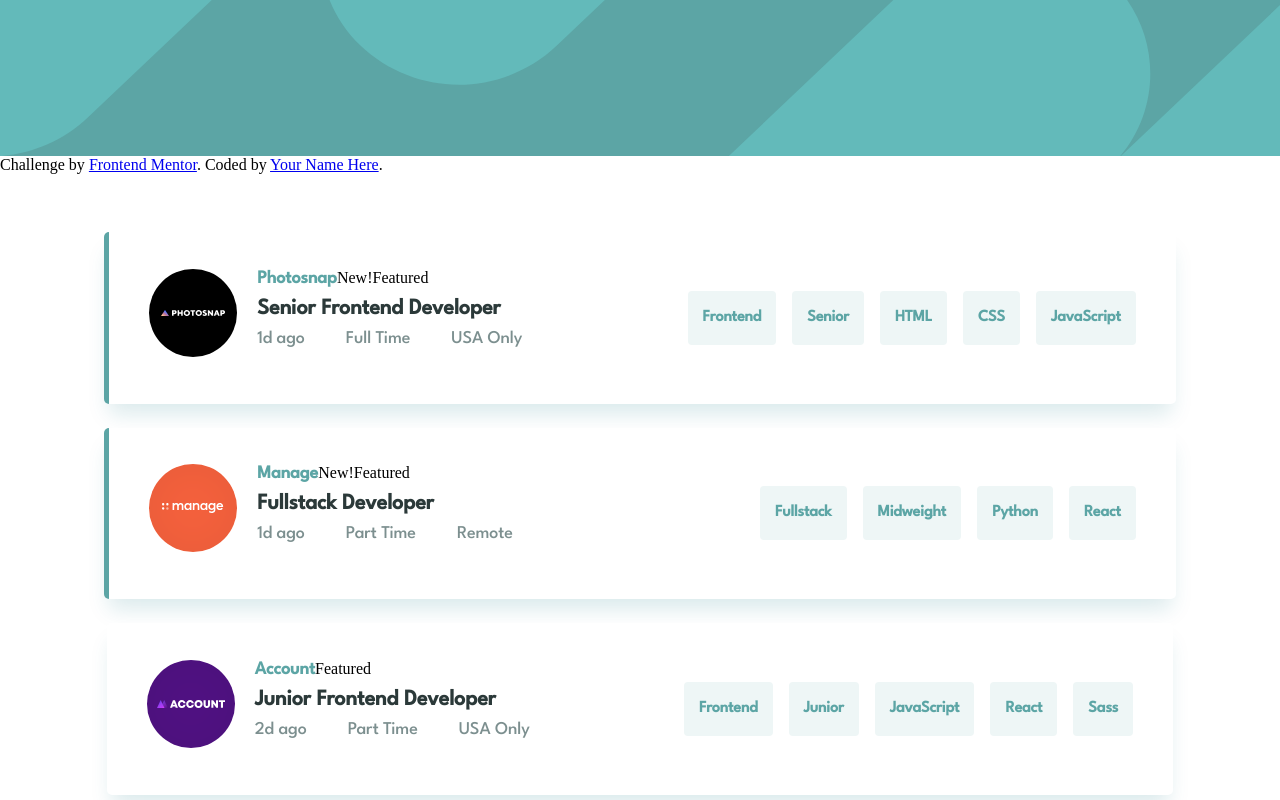
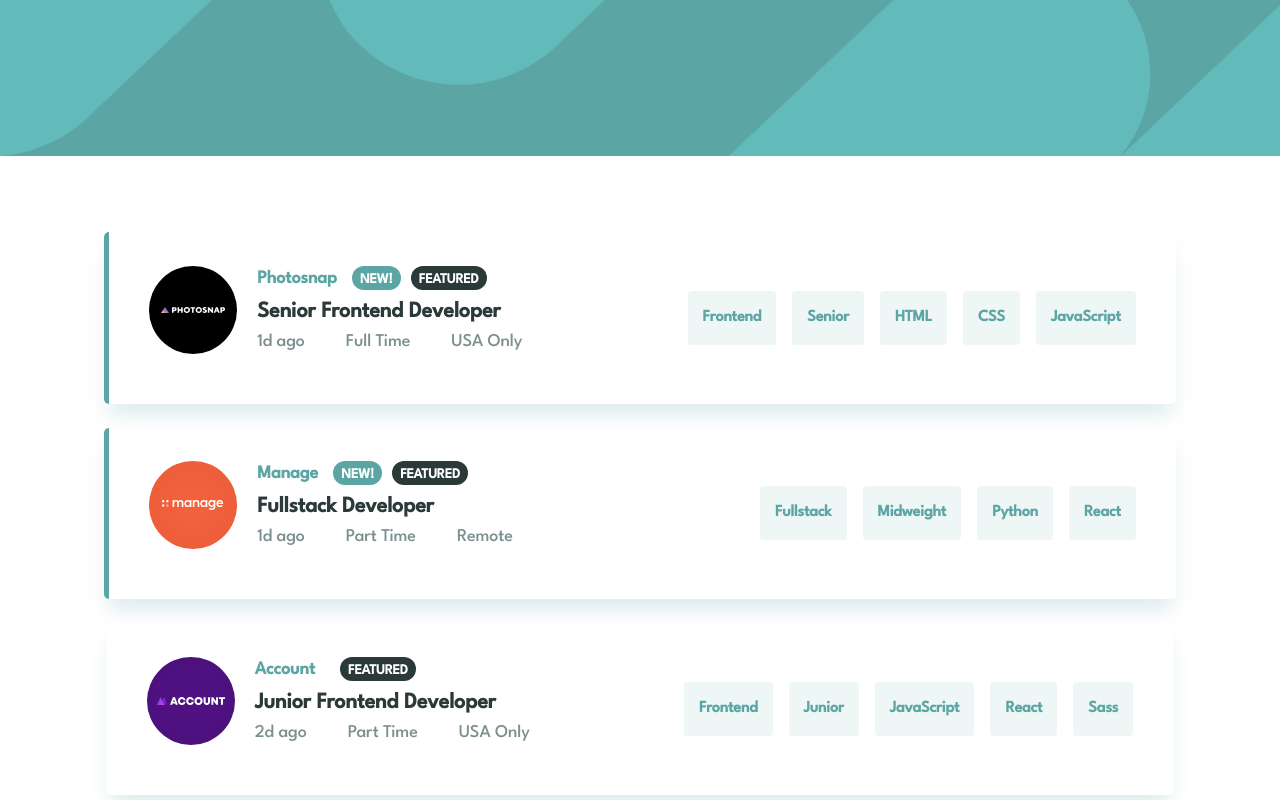
Before and after one commit to Aaron-Segbefia/Job-Listing-with-filtering, a website: page index.html in a window 1280 px wide. Shown: the top 800 px of the page. Drawn offline with Linux system fonts and the light colour scheme.

Commit message:
added some changes

```diff
--- a/index.html
+++ b/index.html
@@ -36,8 +36,8 @@
 
 
   <div class="attribution">
-    Challenge by <a href="https://www.frontendmentor.io?ref=challenge" target="_blank">Frontend Mentor</a>.
-    Coded by <a href="#">Your Name Here</a>.
+    Challenge by <a href="https://www.frontendmentor.io?ref=challenge" target="_blank">AmaLitech</a>.
+    Coded by <a href="#">Aaron Segbefia</a>.
   </div>
 <script src="./app.js"></script>
 
--- a/style.css
+++ b/style.css
@@ -261,4 +261,49 @@ height: auto;
 
 .featured, .new{
     display: inline-block;
+    font-family: 'League Spartan';
+font-style: normal;
+font-weight: 700;
+font-size: 14px;
+line-height: 14px;
+/* identical to box height, or 100% */
+
+text-align: center;
+letter-spacing: -0.107692px;
+text-transform: uppercase;
+padding-top: 7px;
+    padding-left: 8px;
+    padding-right: 8px;
+    padding-bottom: 3px;
+
+color: #FFFFFF;
 }
+
+.new{
+    background: #5CA5A5;
+    border-radius: 12px;
+    position: relative;
+    left: 15px;
+   /* width: 51px;
+    height: 24px;*/
+    }
+
+
+.featured{
+    background: #2B3939;
+border-radius: 12px;
+position: relative;
+left: 25px;
+}
+
+
+.attribution{
+    position: absolute;
+    top: 2180px;
+    left: 35%;
+    font-family: 'League Spartan';
+font-style: normal;
+font-weight: 700;
+font-size: 16px;
+line-height: 24px;
+}
```
